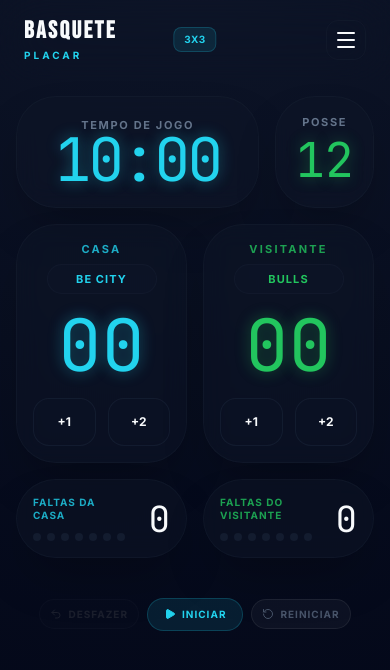
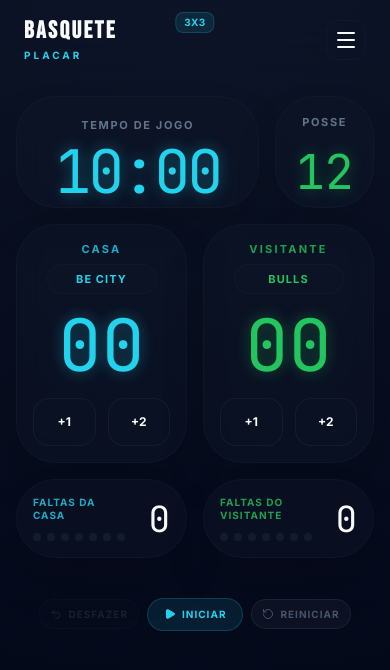
Before and after one commit to superdz7/marcador-3x3, a React (Vite) app: page / in a window 390 px wide. Shown: the top 670 px of the page. Built offline with nearby package versions, Linux system fonts and the light colour scheme.

Commit message:
feat: Adjust UI spacing and glow effects
Improve the visual presentation of the scoreboard by adjusting spacing and introducing a red glow effect for enhanced contrast and user feedback. This includes repositioning the game mode label and refining the margins for the game and shot clocks.

```diff
--- a/src/App.tsx
+++ b/src/App.tsx
@@ -774,8 +774,8 @@ export default function App() {
           </motion.div>
         </div>
 
-        <div className="absolute left-1/2 -translate-x-1/2 flex items-center">
-          <span className="text-[10px] font-bold text-accent-blue bg-accent-blue/10 border border-accent-blue/20 px-2.5 py-1 rounded-lg uppercase tracking-wider whitespace-nowrap">
+        <div className="absolute left-1/2 -translate-x-1/2 top-3 flex items-center">
+          <span className="text-[10px] font-bold text-accent-blue bg-accent-blue/10 border border-accent-blue/20 px-2 sm:px-2.5 py-0.5 sm:py-1 rounded-lg uppercase tracking-wider whitespace-nowrap">
             {MODES[gameMode].label}
           </span>
         </div>
@@ -813,7 +813,7 @@ export default function App() {
                 }}
               >
                 <span className="text-[11px] font-bold text-text-secondary uppercase tracking-[0.15em] absolute top-5">{t.tempoJogo}</span>
-                <div className="text-6xl sm:text-7xl font-mono text-accent-blue text-glow-blue tracking-tighter mt-4 leading-none text-digit">
+                <div className="text-6xl sm:text-7xl font-mono text-accent-blue text-glow-blue tracking-tighter mt-10 leading-none text-digit">
                   {formatTime(gameTime)}
                 </div>
               </motion.div>
@@ -824,7 +824,7 @@ export default function App() {
                 onClick={() => setShotClock(gameMode === '3x3' ? 12 : 24)}
               >
                 <span className="text-[11px] font-bold text-text-secondary uppercase tracking-[0.15em] absolute top-5 leading-none z-10">{t.posse}</span>
-                <div className={`text-5xl font-mono ${shotClock <= 3 && shotClock > 0 ? 'text-red-500 animate-pulse' : 'text-accent-green text-glow-green'} mt-4 text-digit relative z-10 leading-none`}>
+                <div className={`text-5xl font-mono ${shotClock <= 3 && shotClock > 0 ? 'text-red-500 animate-pulse' : 'text-accent-green text-glow-green'} mt-10 text-digit relative z-10 leading-none`}>
                   {shotClock.toString().padStart(2, '0')}
                 </div>
               </motion.div>
@@ -1503,27 +1503,30 @@ function TeamCard({ label, name, onNameChange, score, onAdd1, onAdd2, onAdd3, t,
 function FoulCard({ label, fouls, onAddFoul, t, gameMode, colorClass }: any) {
   const isFibaNba = gameMode === 'fiba' || gameMode === 'nba';
   const bonusThreshold = isFibaNba ? 5 : 7;
-  const dotActiveColor = colorClass === 'home' ? 'bg-accent-blue' : 'bg-accent-green';
-  const labelColorFull = colorClass === 'home' ? 'text-accent-blue/80' : 'text-accent-green/80';
+  const isCritical = fouls >= 7;
+  const dotActiveColor = isCritical ? 'bg-red-500' : (colorClass === 'home' ? 'bg-accent-blue' : 'bg-accent-green');
+  const labelColorFull = isCritical ? 'text-red-500/80' : (colorClass === 'home' ? 'text-accent-blue/80' : 'text-accent-green/80');
 
   return (
     <motion.div
-      className={`glass-card p-4 flex items-center justify-between cursor-pointer active:scale-95 transition-transform h-full`}
+      className={`glass-card p-4 flex items-center justify-between cursor-pointer active:scale-95 transition-all duration-500 h-full ${
+        isCritical ? 'bg-red-500/10 border-red-500/30' : ''
+      }`}
       onClick={onAddFoul}
       whileTap={{ scale: 0.98 }}
     >
       <div className="flex flex-col gap-3">
-        <span className={`text-[10px] font-bold uppercase tracking-widest ${labelColorFull} leading-tight whitespace-pre-line`}>{label}</span>
+        <span className={`text-[10px] font-bold uppercase tracking-widest ${labelColorFull} leading-tight whitespace-pre-line transition-colors`}>{label}</span>
         <div className="flex gap-1.5">
           {[...Array(bonusThreshold)].map((_, i) => (
             <div
               key={i}
-              className={`w-2 h-2 rounded-full transition-all duration-300 ${i < fouls ? `${dotActiveColor} shadow-sm opacity-100` : 'bg-slate-800 opacity-50'}`}
+              className={`w-2 h-2 rounded-full transition-all duration-300 ${i < fouls ? `${dotActiveColor} shadow-sm opacity-100 ${isCritical ? 'shadow-red-500/50' : ''}` : 'bg-slate-800 opacity-50'}`}
             />
           ))}
         </div>
       </div>
-      <span className="text-4xl font-mono text-text-primary text-digit">{fouls}</span>
+      <span className={`text-4xl font-mono transition-colors ${isCritical ? 'text-red-500 text-glow-red' : 'text-text-primary'} text-digit`}>{fouls}</span>
     </motion.div>
   );
 }
--- a/src/index.css
+++ b/src/index.css
@@ -64,6 +64,10 @@
     text-shadow: 0 0 15px rgba(34, 197, 94, 0.4);
   }
 
+  .text-glow-red {
+    text-shadow: 0 0 15px rgba(239, 68, 68, 0.4);
+  }
+
   .shadow-glow-blue {
     box-shadow: 0 0 20px rgba(34, 211, 238, 0.15);
   }
```
